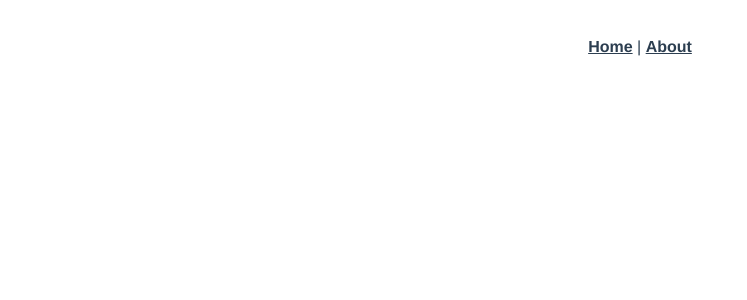
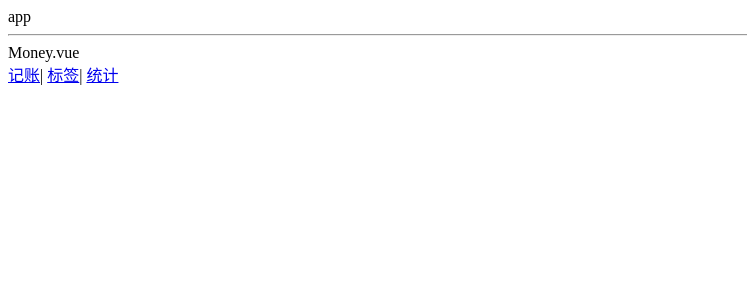
Before and after one commit to Jokerguo/manager, a Vue app: page /#/money in a window 1280 px wide. Shown: the top 300 px of the page, without its empty margins (0-747 px from the left). Built offline with nearby package versions, Linux system fonts and the light colour scheme.

Commit message:
应用全局<Nav/>

```diff
--- a/src/App.vue
+++ b/src/App.vue
@@ -1,12 +1,10 @@
 <template>
-  <div id="app">
-    <div id="nav">
-      <router-link to="/">Home</router-link> |
-      <router-link to="/about">About</router-link>
-    </div>
+  <div>app
+    <hr/>
     <router-view/>
   </div>
 </template>
+
 
 <style lang="scss">
   #app {
--- /dev/null
+++ b/src/components/Nav.vue
@@ -0,0 +1,17 @@
+<template>
+  <div>
+    <router-link to="/money">记账</router-link>|
+    <router-link to="/labels">标签</router-link>|
+    <router-link to="/statistics">统计</router-link>
+  </div>
+</template>
+
+<script lang="ts">
+  export default {
+    name: 'Nav'
+  };
+</script>
+
+<style lang="scss" scoped>
+
+</style>
--- a/src/router/index.ts
+++ b/src/router/index.ts
@@ -1,27 +1,33 @@
-import Vue from 'vue'
-import VueRouter from 'vue-router'
-import Home from '../views/Home.vue'
+import Vue from 'vue';
+import VueRouter from 'vue-router';
+import Home from '../views/Home.vue';
+import Money from '@/views/Money.vue';
+import Labels from '@/views/Labels.vue';
+import Statistics from '@/views/Statistics.vue';
 
-Vue.use(VueRouter)
+Vue.use(VueRouter);
 
 const routes = [
   {
     path: '/',
-    name: 'Home',
-    component: Home
+    redirect: '/money'
   },
   {
-    path: '/about',
-    name: 'About',
-    // route level code-splitting
-    // this generates a separate chunk (about.[hash].js) for this route
-    // which is lazy-loaded when the route is visited.
-    component: () => import(/* webpackChunkName: "about" */ '../views/About.vue')
+    path : '/money',
+    component: Money
+  },
+  {
+    path: '/labels',
+    component: Labels
+  },
+  {
+    path: '/statistics',
+    component: Statistics
   }
-]
+];
 
 const router = new VueRouter({
   routes
-})
+});
 
-export default router
+export default router;
--- /dev/null
+++ b/src/views/Labels.vue
@@ -0,0 +1,16 @@
+<template>
+  <div>
+    Labels.vue
+    <Nav/>
+  </div>
+</template>
+
+<script lang="ts">
+  export default {
+    name: 'Labels',
+  };
+</script>
+
+<style lang="scss" scoped>
+
+</style>
--- /dev/null
+++ b/src/views/Money.vue
@@ -0,0 +1,16 @@
+<template>
+  <div>
+    Money.vue
+    <Nav/>
+  </div>
+</template>
+
+<script lang="ts">
+  export default {
+    name: 'Money',
+  };
+</script>
+
+<style lang="scss" scoped>
+
+</style>
--- /dev/null
+++ b/src/views/Statistics.vue
@@ -0,0 +1,16 @@
+<template>
+  <div>
+    Statistics.vue
+    <Nav/>
+  </div>
+</template>
+
+<script lang="ts">
+  export default {
+    name: 'Statistics',
+  };
+</script>
+
+<style lang="scss" scoped>
+
+</style>
```
Also changed, not shown: src/main.ts (+10 -7 lines). Lines whose indentation alone changed are shown as unchanged.
